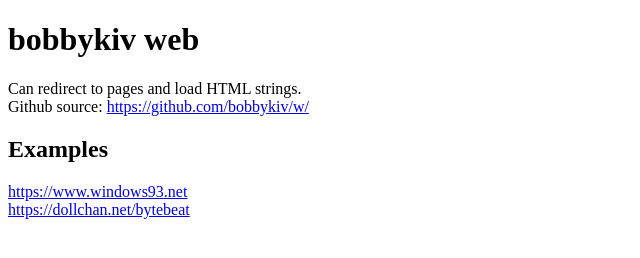
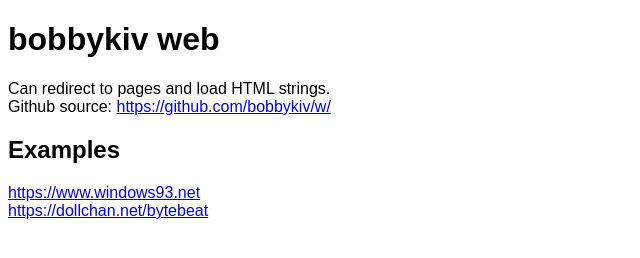
Before and after one commit to bobbykiv/w, a plain HTML site: page index.html in a window 1280 px wide. Shown: the whole page, without its empty margins (0-640 px from the left). Drawn offline with Linux system fonts and the light colour scheme.

Commit message:
Update index.html

```diff
--- a/index.html
+++ b/index.html
@@ -4,8 +4,12 @@
     <meta charset="UTF-8">
     <meta http-equiv="X-UA-Compatible" content="IE=edge">
     <meta name="viewport" content="width=device-width, initial-scale=1.0">
-    <link rel="stylesheet" href="index.css">
     <title>bobbykiv Web</title>
+    <style>
+        body {
+            font-family: 'Arial';
+        }
+    </style>
 </head>
 <body>
     <div id="main"></div>
```
